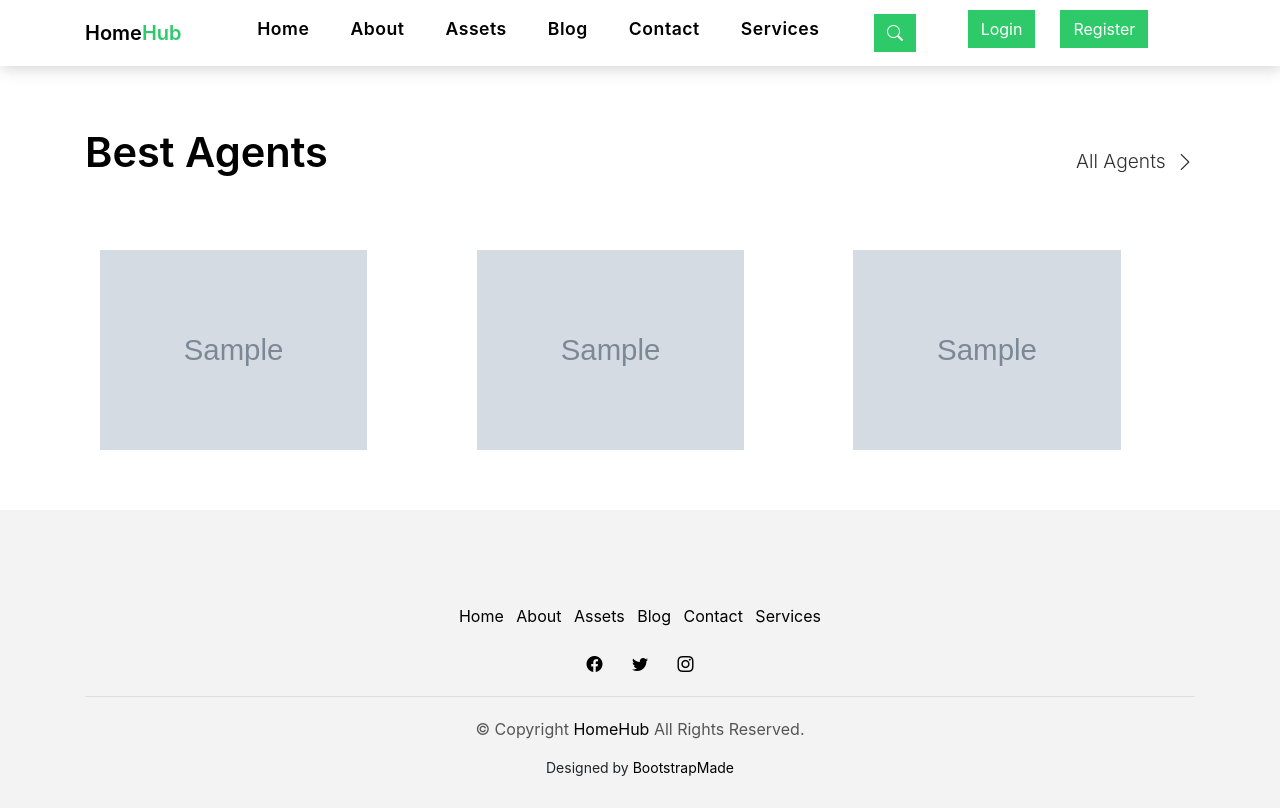
After one commit to ShafinKhan-Pathan/RealEstate-project, a Django app: page /allteam/ in a window 1280 px wide. The commit adds this page. Run offline with Django 3.2, Linux system fonts and the light colour scheme; tables that the repository leaves empty hold one stand-in row (values such as "Sample post"); grey boxes marked "Sample" are stand-in pictures; some libraries are stand-ins or nearby versions.

Commit message:
Almost done

```diff
--- a/accounts/views.py
+++ b/accounts/views.py
@@ -91,7 +91,7 @@
     if request.method == 'POST':
         auth.logout(request)
         messages.success(request,'You are logged out')
-        return redirect('home')
+        return redirect('login')
 
     return redirect('home')
 
--- a/pages/urls.py
+++ b/pages/urls.py
@@ -6,6 +6,7 @@
     path('about/', views.about, name="about"),
     path('contact/',views.contact, name="contact"),
     path('services/',views.services, name="services"),
+    path('allteam/',views.allteam, name="allteam"),
 
 
 
--- a/pages/views.py
+++ b/pages/views.py
@@ -112,3 +112,26 @@
         'year_search':year_search,
     }
     return render(request,'pages/services.html',data)
+def allteam(request):
+    teams = Team.objects.all()
+    # order_by('-created_date').filter(is_featured=True)
+    #search_fields = Asset.objects.values('type','city','bed','garage','bath','price')
+    type_search = Asset.objects.values_list('type', flat=True).distinct()
+    city_search = Asset.objects.values_list('city', flat=True).distinct()
+    bed_search = Asset.objects.values_list('bed', flat=True).distinct()
+    garage_search = Asset.objects.values_list('garage', flat=True).distinct()
+    bath_search = Asset.objects.values_list('bath', flat=True).distinct()
+    price_search = Asset.objects.values_list('price', flat=True).distinct()
+    year_search = Asset.objects.values_list('year', flat=True).distinct().order_by('-year')
+    data = {
+        'teams': teams,
+        'type_search':type_search,
+        'city_search':city_search,
+        'bed_search':bed_search,
+        'garage_search':garage_search,
+        'bath_search':bath_search,
+        'price_search':price_search,
+        'year_search':year_search,
+
+    }
+    return render(request,'pages/allteam.html',data)
--- a/templates/accounts/dashboard.html
+++ b/templates/accounts/dashboard.html
@@ -39,7 +39,7 @@
 	<table class="table table-hover">
 	  <thead>
 		<tr>
-		  <th scope="col">No.</th>
+		  <th scope="col">#</th>
 		  <th scope="col">Asset Name</th>
 		  <th scope="col">Location</th>
 		  <th scope="col">Email</th>
@@ -49,7 +49,7 @@
 	  <tbody>
       {% for inquiry in inquiries %}
     <tr>
-		  <th scope="row">1</th>
+		  <th scope="row">*</th>
 		  <td>{{inquiry.asset_title}}</td>
 		  <td>{{inquiry.city}}</td>
 		  <td>{{inquiry.email}}</td>
--- a/templates/base.html
+++ b/templates/base.html
@@ -5,6 +5,7 @@
 <html lang="en">
 
 <head>
+
   <meta charset="utf-8">
   <meta content="width=device-width, initial-scale=1.0" name="viewport">
 
@@ -14,8 +15,8 @@
 
   <!-- Favicons -->
 
-  <link href="{% static 'assets/img/favicon.png' %}" rel="icon">
-  <link href="{% static 'assets/img/apple-touch-icon.png' %}" rel="apple-touch-icon">
+  <link href="{% static 'assets/img/icons8-home-16.png' %}" rel="icon">
+  <link href="{% static 'assets/img/icons8-home-16.png' %}" rel="icon">
 
   <!-- Google Fonts -->
   <link href="https://fonts.googleapis.com/css?family=Poppins:300,400,500,600,700" rel="stylesheet">
--- a/templates/includes/navbar.html
+++ b/templates/includes/navbar.html
@@ -204,10 +204,10 @@
       <ul class="navbar-nav">
         {% if user.is_authenticated %}
         <li class="nav-item">
-          <a href="{% url 'dashboard' %}"><button type="submit" class="btn btn-b-n navbar-toggle-box navbar-toggle-box-collapse">Dashboard</button></a>
+          <a href="{% url 'dashboard' %}"><button type="submit" class="btn btn-b-n navbar-toggle-box navbar-toggle-box-collapse">Welcome {{user.username}}</button></a>
         </li>
         <li class="nav-item">
-          <a href="javascript:{document.getElementById('logout').submit()}"><button type="submit" class="btn btn-b-n navbar-toggle-box navbar-toggle-box-collapse">Logout</button></a>
+          <a href="javascript:{document.getElementById('logout').submit()}"><button type="submit"  class="btn btn-b-n navbar-toggle-box navbar-toggle-box-collapse">Logout</button></a>
           <form action="{% url 'logout' %}" id="logout" method="POST">
             {% csrf_token %}
             <input type="hidden" name="" value="">
--- a/templates/pages/about.html
+++ b/templates/pages/about.html
@@ -106,14 +106,14 @@
           <div class="col-md-10">
             <div class="card-box-d">
               <div class="card-img-d">
-                <img src="{{team.photo.url}}" alt="" class="img-d img-fluid">
+                <img src="{{team.photo.url}}" href="{% url 'contact' %}" alt="" class="img-d img-fluid">
               </div>
               <div class="card-overlay card-overlay-hover">
                 <div class="card-header-d">
 
                   <div class="card-title-d align-self-center">
                     <h3 class="title-d">
-                      <a href="agent-single.html" class="link-two">{{team.firstname}}
+                      <a href="{% url 'contact' %}" class="link-two">{{team.firstname}}
                         <br> {{team.lastname}}</a>
                     </h3>
                   </div>
--- /dev/null
+++ b/templates/pages/allteam.html
@@ -0,0 +1,98 @@
+{% extends 'base.html' %}
+{% block title %} | Agents {% endblock %}
+
+{% block content %}
+{% load humanize %}
+<main id="main">
+
+    <!-- ======= Intro Single ======= -->
+    <!-- ======= Agents Section ======= -->
+    <section class="section-agents section-t8">
+      <div class="container">
+        <div class="row">
+          <div class="col-md-12">
+            <div class="title-wrap d-flex justify-content-between">
+              <div class="title-box">
+                <h2 class="title-a">Best Agents</h2>
+              </div>
+              <div class="title-link">
+                <a href="{% url 'allteam' %}">All Agents
+                  <span class="bi bi-chevron-right"></span>
+                </a>
+              </div>
+            </div>
+          </div>
+        </div>
+        <div id="news-carousel" class="swiper">
+          <div class="swiper-wrapper">
+            {% for team in teams %}
+            <div class="carousel-item-c swiper-slide">
+
+          <div class="col-md-10">
+            <div class="card-box-d">
+              <div class="card-img-d">
+                <img src="{{team.photo.url}}" href="{% url 'contact' %}" alt="" class="img-d img-fluid">
+              </div>
+              <div class="card-overlay card-overlay-hover">
+                <div class="card-header-d">
+
+                  <div class="card-title-d align-self-center">
+                    <h3 class="title-d">
+                      <a href="{% url 'contact' %}" class="link-two">{{team.firstname}}
+                        <br> {{team.lastname}}</a>
+                    </h3>
+                  </div>
+                </div>
+                <div class="card-body-d">
+                  <p class="content-d color-text-a">
+                    <strong>{{team.designation}}</strong>
+                  </p>
+                  <div class="info-agents color-a">
+                    <p>
+                      <strong>Phone: </strong> {{team.phone}}
+                    </p>
+                    <p>
+                      <strong>Email: </strong> {{team.email}}
+                    </p>
+                  </div>
+                </div>
+                <div class="card-footer-d">
+                  <div class="socials-footer d-flex justify-content-center">
+                    <ul class="list-inline">
+                      <li class="list-inline-item">
+                        <a href="{{team.facebook}}" target="_blank" class="link-one">
+                          <i class="bi bi-facebook" aria-hidden="true"></i>
+                        </a>
+                      </li>
+                      <li class="list-inline-item">
+                        <a href="{{team.twitter}}" target="_blank" class="link-one">
+                          <i class="bi bi-twitter" aria-hidden="true"></i>
+                        </a>
+                      </li>
+                      <li class="list-inline-item">
+                        <a href="{{team.insta}}" target="_blank" class="link-one">
+                          <i class="bi bi-instagram" aria-hidden="true"></i>
+                        </a>
+                      </li>
+                      <li class="list-inline-item">
+                        <a href="{{team.linkedin}}" target="_blank" class="link-one">
+                          <i class="bi bi-linkedin" aria-hidden="true"></i>
+                        </a>
+                      </li>
+                    </ul>
+                  </div>
+                </div>
+
+              </div>
+
+            </div>
+          </div>
+
+        </div>
+        {% endfor %}
+        </div>
+        </div>
+    </section><!-- End Agents Section -->
+  </main><!-- End #main -->
+
+{% endblock %}
--- a/templates/pages/home.html
+++ b/templates/pages/home.html
@@ -187,7 +187,7 @@
                 <h2 class="title-a">Best Agents</h2>
               </div>
               <div class="title-link">
-                <a href="agents-grid.html">All Agents
+                <a href="{% url 'allteam' %}">All Agents
                   <span class="bi bi-chevron-right"></span>
                 </a>
               </div>
@@ -202,14 +202,14 @@
           <div class="col-md-10">
             <div class="card-box-d">
               <div class="card-img-d">
-                <img src="{{team.photo.url}}" alt="" class="img-d img-fluid">
+                <img src="{{team.photo.url}}" href="{% url 'contact' %}" alt="" class="img-d img-fluid">
               </div>
               <div class="card-overlay card-overlay-hover">
                 <div class="card-header-d">
 
                   <div class="card-title-d align-self-center">
                     <h3 class="title-d">
-                      <a href="agent-single.html" class="link-two">{{team.firstname}}
+                      <a href="{% url 'contact' %}" class="link-two">{{team.firstname}}
                         <br> {{team.lastname}}</a>
                     </h3>
                   </div>
--- a/templates/pages/services.html
+++ b/templates/pages/services.html
@@ -21,7 +21,7 @@
         <div class="card-box-c foo">
           <div class="card-header-c d-flex">
             <div class="card-box-ico">
-              <span class="bi bi-cart"></span>
+              <!-- <span class="bi bi-cart"></span> -->
             </div>
             <div class="card-title-c align-self-center">
               <h2 class="title-c">Lifestyle</h2>
```
Also changed, not shown: HomeHub/static/assets/img/icons8-home-16.png (added).
